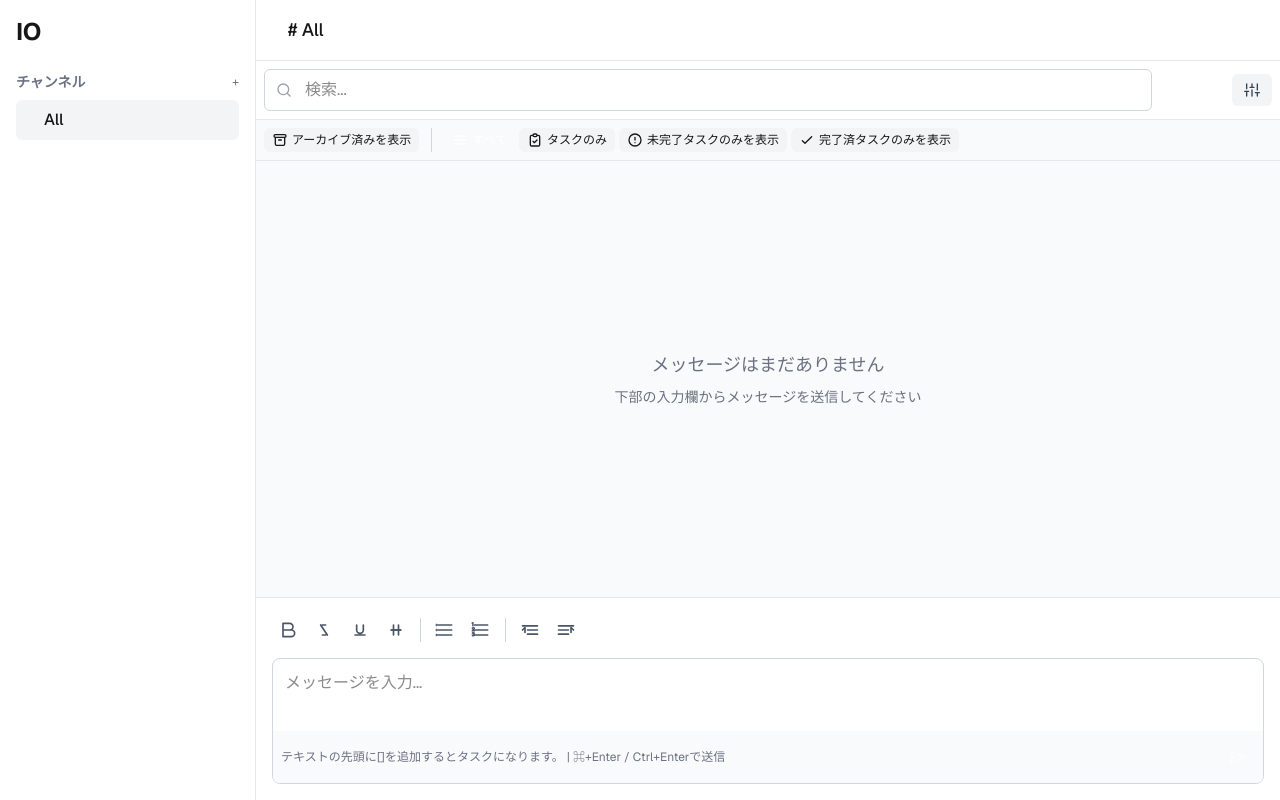
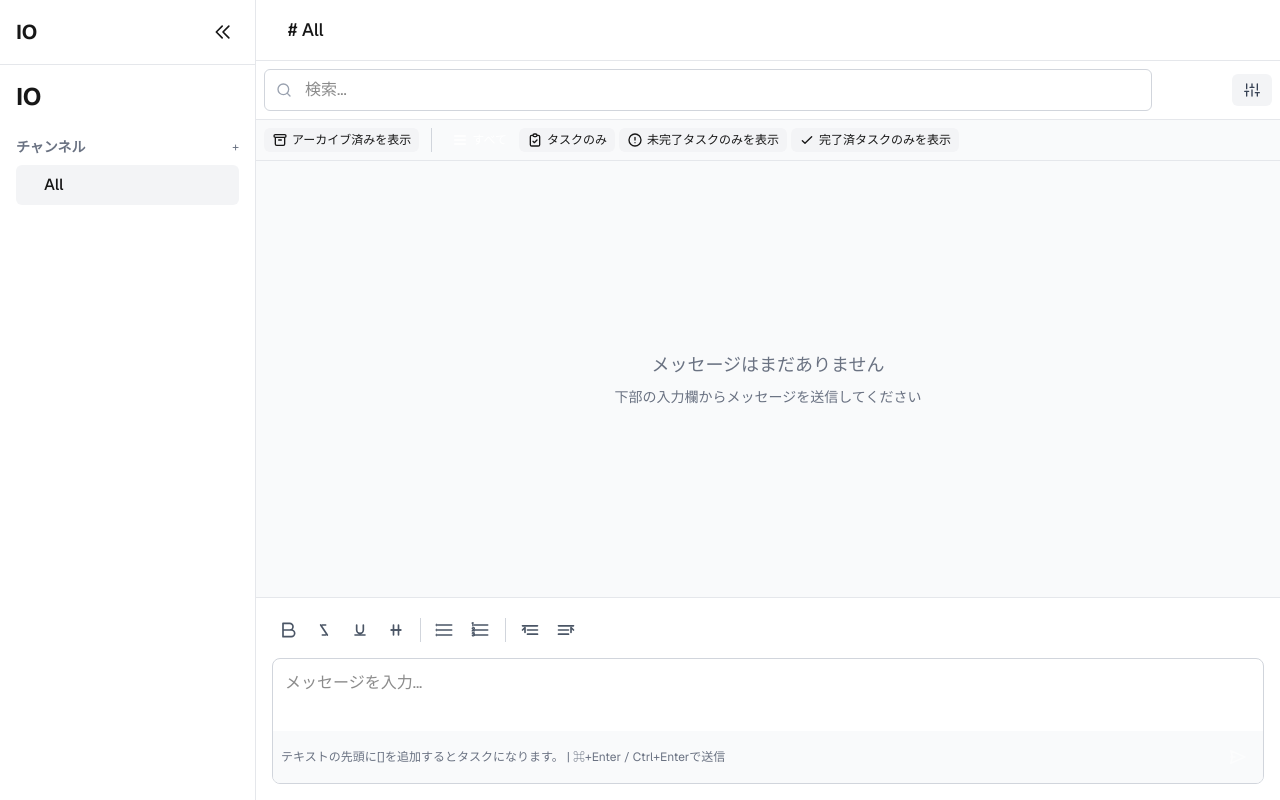
Before and after one commit to udus122/io-demo, a Next.js app: page / in a window 1280 px wide. Built offline with nearby package versions, Linux system fonts and the light colour scheme.

Commit message:
feat: Slackライクなサイドバー最小化機能を実装 🚀

```diff
--- a/src/components/layout/MainLayout.tsx
+++ b/src/components/layout/MainLayout.tsx
@@ -8,7 +8,7 @@ interface MainLayoutProps {
 
 const MainLayout: React.FC<MainLayoutProps> = ({ children, sidebar }) => {
   const [isSidebarOpen, setIsSidebarOpen] = useState(false);
-  const { channels, activeChannelId } = useUI();
+  const { channels, activeChannelId, isSidebarVisible, toggleSidebar } = useUI();
 
   // アクティブなチャンネル名を取得
   const activeChannel = channels.find(channel => channel.id === activeChannelId);
@@ -16,28 +16,56 @@ const MainLayout: React.FC<MainLayoutProps> = ({ children, sidebar }) => {
 
   return (
     <div className="flex h-screen bg-gray-50 dark:bg-gray-900">
-      {/* サイドバー - モバイルではオフキャンバス、デスクトップでは常に表示 */}
+      {/* サイドバー - モバイルではオフキャンバス、デスクトップでは表示/非表示を切り替え可能 */}
       <div className={`
-        fixed md:static md:flex
-        w-64 h-full z-30
-        transform transition-transform duration-300 ease-in-out
-        ${isSidebarOpen ? 'translate-x-0' : '-translate-x-full md:translate-x-0'}
+        fixed md:static md:flex flex-col
+        ${isSidebarVisible ? 'w-64' : 'w-16'} h-full z-30
+        transform transition-all duration-300 ease-in-out
+        ${isSidebarOpen ? 'translate-x-0' : '-translate-x-full'}
+        ${isSidebarVisible ? 'md:translate-x-0' : 'md:translate-x-0'}
         border-r border-gray-200 dark:border-gray-700 bg-white dark:bg-gray-800
       `}>
-        {/* サイドバーヘッダー - モバイルでのみ表示 */}
-        <div className="flex justify-between items-center p-4 border-b border-gray-200 dark:border-gray-700 md:hidden">
-          <h1 className="text-xl font-bold">IO</h1>
+        {/* サイドバーヘッダー */}
+        <div className={`
+          flex justify-between items-center p-4 border-b border-gray-200 dark:border-gray-700
+          ${isSidebarVisible ? '' : 'justify-center'}
+        `}>
+          <h1 className={`text-xl font-bold ${isSidebarVisible ? '' : 'mx-auto'}`}>IO</h1>
+          {isSidebarVisible && (
+            <button
+              onClick={toggleSidebar}
+              className="hidden md:flex items-center justify-center w-8 h-8 rounded-full hover:bg-gray-100 dark:hover:bg-gray-700 transition-colors"
+              aria-label="サイドバーを最小化"
+            >
+              <svg xmlns="http://www.w3.org/2000/svg" className="h-5 w-5" fill="none" viewBox="0 0 24 24" stroke="currentColor">
+                <path strokeLinecap="round" strokeLinejoin="round" strokeWidth={2} d="M11 19l-7-7 7-7m8 14l-7-7 7-7" />
+              </svg>
+            </button>
+          )}
+          {!isSidebarVisible && (
+            <button
+              onClick={toggleSidebar}
+              className="hidden md:flex items-center justify-center w-8 h-8 rounded-full hover:bg-gray-100 dark:hover:bg-gray-700 transition-colors absolute top-16 left-4"
+              aria-label="サイドバーを展開"
+            >
+              <svg xmlns="http://www.w3.org/2000/svg" className="h-5 w-5" fill="none" viewBox="0 0 24 24" stroke="currentColor">
+                <path strokeLinecap="round" strokeLinejoin="round" strokeWidth={2} d="M13 5l7 7-7 7M5 5l7 7-7 7" />
+              </svg>
+            </button>
+          )}
           <button
             onClick={() => setIsSidebarOpen(false)}
-            className="md:hidden text-gray-500"
+            className="md:hidden flex items-center justify-center w-8 h-8 rounded-full hover:bg-gray-100 dark:hover:bg-gray-700 transition-colors text-gray-500"
             aria-label="サイドバーを閉じる"
           >
-            ✕
+            <svg xmlns="http://www.w3.org/2000/svg" className="h-5 w-5" fill="none" viewBox="0 0 24 24" stroke="currentColor">
+              <path strokeLinecap="round" strokeLinejoin="round" strokeWidth={2} d="M6 18L18 6M6 6l12 12" />
+            </svg>
           </button>
         </div>
 
         {/* サイドバーコンテンツ */}
-        <div className="flex-1 overflow-y-auto">
+        <div className={`flex-1 overflow-y-auto ${isSidebarVisible ? '' : 'hidden md:hidden'}`}>
           {sidebar}
         </div>
       </div>
@@ -50,16 +78,22 @@ const MainLayout: React.FC<MainLayoutProps> = ({ children, sidebar }) => {
         />
       )}
 
-      {/* メインコンテンツエリア */}
-      <div className="flex flex-col flex-1 overflow-hidden">
+      {/* メインコンテンツエリア - サイドバーの表示/非表示に応じて幅を調整 */}
+      <div className={`
+        flex flex-col flex-1 overflow-hidden
+        transition-all duration-300 ease-in-out
+        ${isSidebarVisible ? 'md:w-[calc(100%-16rem)]' : 'md:w-[calc(100%-4rem)]'}
+      `}>
         {/* ヘッダー - モバイル用のメニューボタンを含む */}
         <div className="flex items-center p-4 border-b border-gray-200 dark:border-gray-700 bg-white dark:bg-gray-800">
           <button
             onClick={() => setIsSidebarOpen(true)}
-            className="mr-4 md:hidden"
+            className="mr-4 md:hidden flex items-center justify-center w-8 h-8 rounded-full hover:bg-gray-100 dark:hover:bg-gray-700 transition-colors"
             aria-label="メニューを開く"
           >
-            ≡
+            <svg xmlns="http://www.w3.org/2000/svg" className="h-5 w-5" fill="none" viewBox="0 0 24 24" stroke="currentColor">
+              <path strokeLinecap="round" strokeLinejoin="round" strokeWidth={2} d="M4 6h16M4 12h16M4 18h16" />
+            </svg>
           </button>
           <h1 className="text-xl font-bold md:hidden">IO</h1>
           <div className="ml-4 text-lg font-medium"># {activeChannelName}</div>
--- a/src/contexts/UIContext.tsx
+++ b/src/contexts/UIContext.tsx
@@ -9,6 +9,7 @@ interface UIContextType {
   activeThreadId: string | null;
   channels: Channel[];
   activeChannelId: string;
+  isSidebarVisible: boolean;
   setArchiveFilter: (filter: string) => void;
   setTaskFilter: (filter: string) => void;
   setSelectedTag: (tag: string | null) => void;
@@ -16,6 +17,7 @@ interface UIContextType {
   addChannel: (name: string) => void;
   deleteChannel: (channelId: string) => boolean;
   setActiveChannelId: (channelId: string) => void;
+  toggleSidebar: () => void;
 }
 
 const UIContext = createContext<UIContextType | undefined>(undefined);
@@ -39,6 +41,7 @@ export const UIProvider: React.FC<UIProviderProps> = ({ children }) => {
   const [activeThreadId, setActiveThreadId] = useState<string | null>(null);
   const [channels, setChannels] = useState<Channel[]>([]);
   const [activeChannelId, setActiveChannelId] = useState<string>('');
+  const [isSidebarVisible, setIsSidebarVisible] = useState<boolean>(true);
 
   // LocalStorageからチャンネルを読み込む
   useEffect(() => {
@@ -110,6 +113,11 @@ export const UIProvider: React.FC<UIProviderProps> = ({ children }) => {
     return true;
   };
 
+  // サイドバーの表示/非表示を切り替える
+  const toggleSidebar = () => {
+    setIsSidebarVisible(prev => !prev);
+  };
+
   return (
     <UIContext.Provider
       value={{
@@ -119,6 +127,7 @@ export const UIProvider: React.FC<UIProviderProps> = ({ children }) => {
         activeThreadId,
         channels,
         activeChannelId,
+        isSidebarVisible,
         setArchiveFilter,
         setTaskFilter,
         setSelectedTag,
@@ -126,6 +135,7 @@ export const UIProvider: React.FC<UIProviderProps> = ({ children }) => {
         addChannel,
         deleteChannel,
         setActiveChannelId,
+        toggleSidebar,
       }}
     >
       {children}
```
